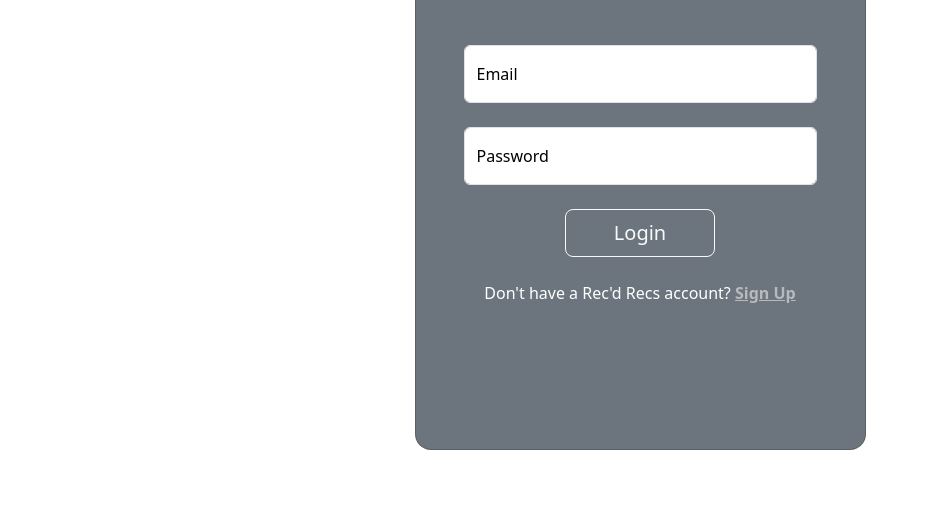
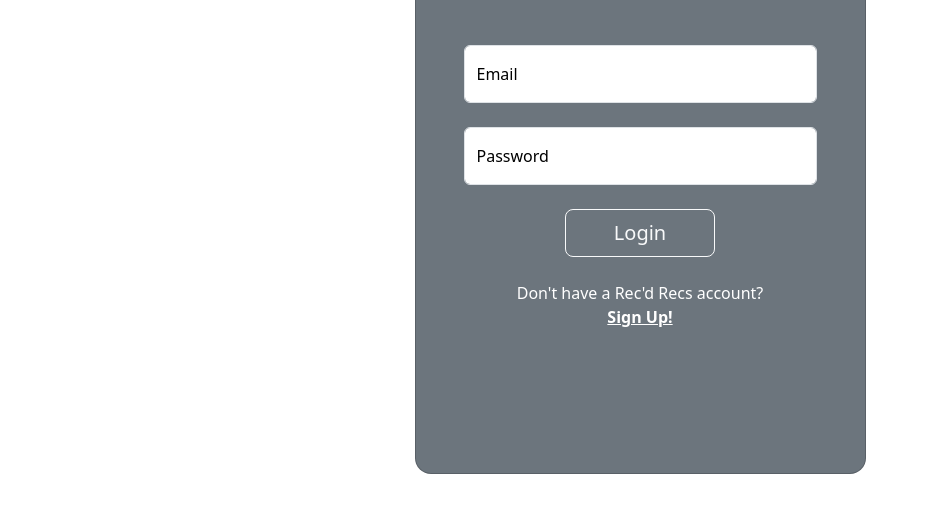
Before and after one commit to eddie-hernandez/recd-recs-tracker-client, a website with bundled scripts: page index.html in a window 1280 px wide. Shown: the part 250-762 px from the top of the page, without its empty margins (0-926 px from the left). Built offline with nearby package versions, Linux system fonts and the light colour scheme.

Commit message:
doin some bootstrap work

```diff
--- a/index.html
+++ b/index.html
@@ -36,8 +36,8 @@
                                 <button class="btn btn-outline-light btn-lg px-5" type="submit">Login</button>
                                 </form></br>
                                 <div>
-                                    <p class="mb-0">Don't have a Rec'd Recs account? <a class="new-account text-white-50 fw-bold">Sign Up</a>
-                                    </p>
+                                    <p class="mb-0">Don't have a Rec'd Recs account?</p>
+                                    <a href="#" class="new-account btn-light text-white fw-bold">Sign Up!</a>
                                 </div>
                             </div>
 
@@ -57,8 +57,7 @@
                                     <button class="btn btn-outline-light btn-lg px-5" type="submit">Sign Me Up!</button>
                                     </form></br>
                                 <div>
-                                    <p class="mb-0">Already have a Rec'd Recs account? <a class="existing-account text-white-50 fw-bold">Login Here</a>
-                                    </p>
+                                    <p class="mb-0">Already have a Rec'd Recs account?</p><a href="#" class="existing-account btn-light text-white fw-bold">Login Here!</a>
                                 </div>
 
 
```
Also changed, not shown: scripts/app.js (+0 -70 lines).
